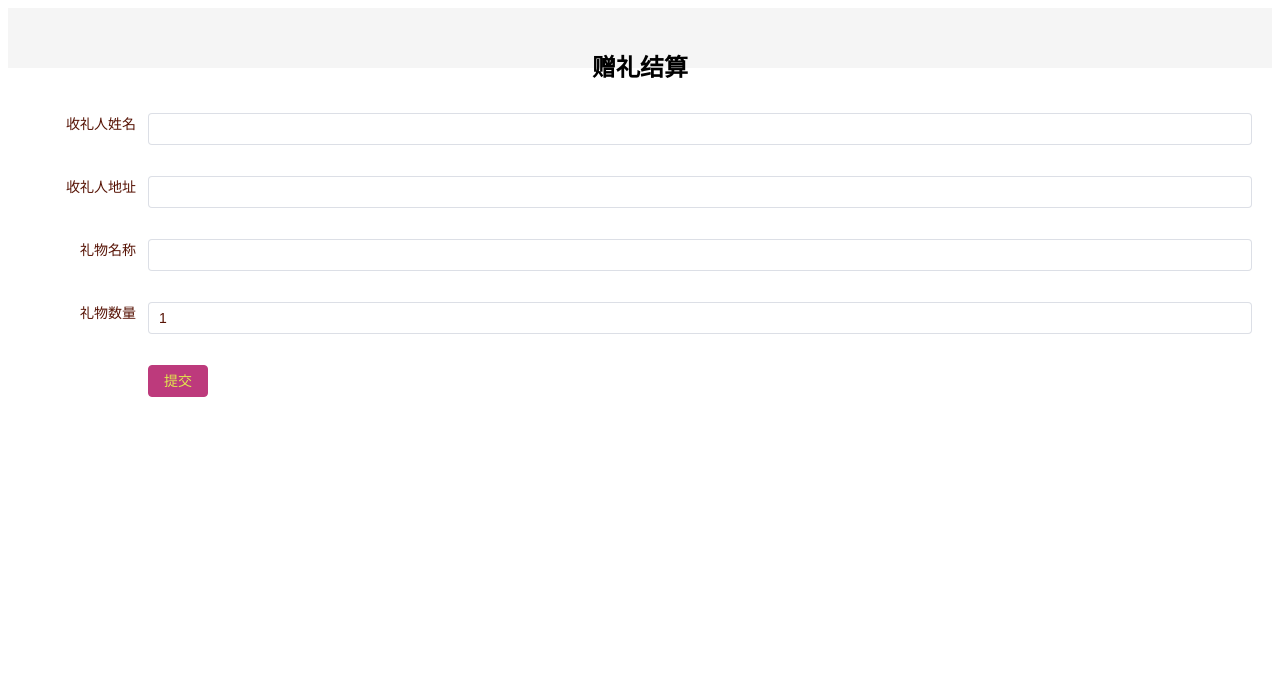
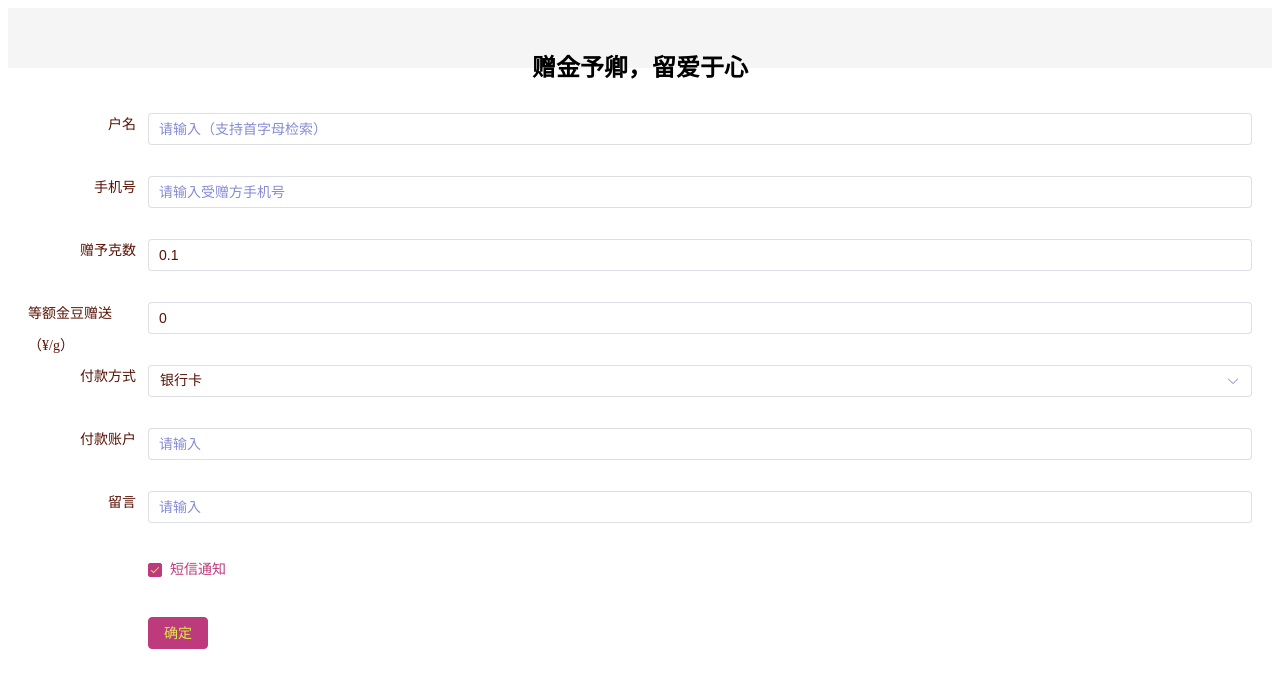
Before and after one commit to handsomeczh/ICBC_SE_test, a Vue app in the folder vue-project/: page /giftsettlement in a window 1280 px wide. Shown: the top 688 px of the page. Built offline with nearby package versions, Linux system fonts and the light colour scheme.

Commit message:
转赠结算界面

```diff
--- a/vue-project/src/components/GiftSettlement.vue
+++ b/vue-project/src/components/GiftSettlement.vue
@@ -1,24 +1,38 @@
 <template>
   <el-container>
     <el-header>
-            <h2>赠礼结算</h2>
+      <h2>赠金予卿，留爱于心</h2>
     </el-header>
     <el-main>
       <el-form :model="form" ref="form" label-width="120px">
-                <el-form-item label="收礼人姓名" prop="recipientName">
-                    <el-input v-model="form.recipientName"></el-input>
+        <el-form-item label="户名" prop="name">
+          <el-input v-model="form.name" placeholder="请输入（支持首字母检索）"></el-input>
         </el-form-item>
-                <el-form-item label="收礼人地址" prop="recipientAddress">
-                    <el-input v-model="form.recipientAddress"></el-input>
+        <el-form-item label="手机号" prop="phone">
+          <el-input type="tel" v-model="form.phone" placeholder="请输入受赠方手机号"></el-input>
         </el-form-item>
-                <el-form-item label="礼物名称" prop="giftName">
-                    <el-input v-model="form.giftName"></el-input>
+        <el-form-item label="赠予克数" prop="weight">
+          <el-input type="number" v-model="form.weight" min="0.1" placeholder="0.1g起"></el-input>
         </el-form-item>
-                <el-form-item label="礼物数量" prop="giftQuantity">
-                    <el-input type="number" v-model="form.giftQuantity"></el-input>
+        <el-form-item label="等额金豆赠送（¥/g）" prop="equivalent">
+          <el-input type="number" v-model="form.equivalent" placeholder="免手续费"></el-input>
+        </el-form-item>
+        <el-form-item label="付款方式" prop="paymentMethod">
+          <el-select v-model="form.paymentMethod">
+            <el-option label="银行卡" value="bank"></el-option>
+          </el-select>
+        </el-form-item>
+        <el-form-item label="付款账户" prop="account">
+          <el-input v-model="form.account" placeholder="请输入"></el-input>
+        </el-form-item>
+        <el-form-item label="留言" prop="message">
+          <el-input v-model="form.message" placeholder="请输入"></el-input>
         </el-form-item>
         <el-form-item>
-                    <el-button type="primary" @click="onSubmit">提交</el-button>
+          <el-checkbox v-model="form.smsNotification">短信通知</el-checkbox>
+        </el-form-item>
+        <el-form-item>
+          <el-button type="primary" @click="submitForm">确定</el-button>
         </el-form-item>
       </el-form>
     </el-main>
@@ -27,24 +41,29 @@
 
 <script>
 export default {
+  name: 'PurchasePage',
   data() {
     return {
       form: {
-                recipientName: '',
-                recipientAddress: '',
-                giftName: '',
-                giftQuantity: 1
+        name: '',
+        phone: '',
+        weight: 0.1,
+        equivalent: 0,
+        paymentMethod: 'bank',
+        account: '',
+        message: '',
+        smsNotification: true
       }
     };
   },
   methods: {
-        onSubmit() {
+    submitForm() {
       this.$refs.form.validate((valid) => {
         if (valid) {
-                    alert('赠礼信息提交成功!');
+          console.log('Form submitted:', this.form);
           // 在这里可以添加进一步的处理逻辑，例如发送数据到服务器
         } else {
-                    alert('请填写完整的赠礼信息!');
+          alert('请填写完整的信息!');
           return false;
         }
       });
```
Lines whose indentation alone changed are shown as unchanged.
